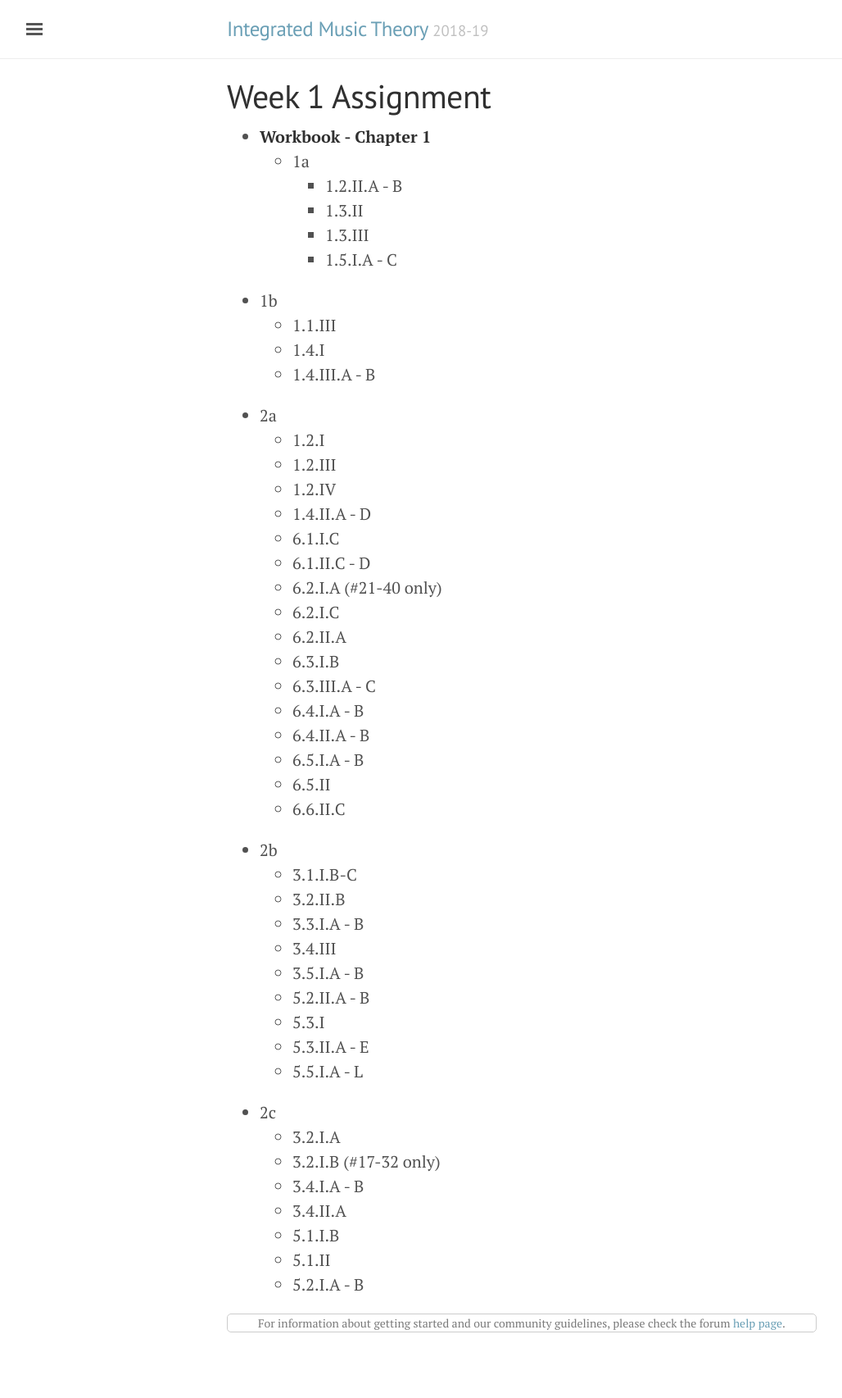
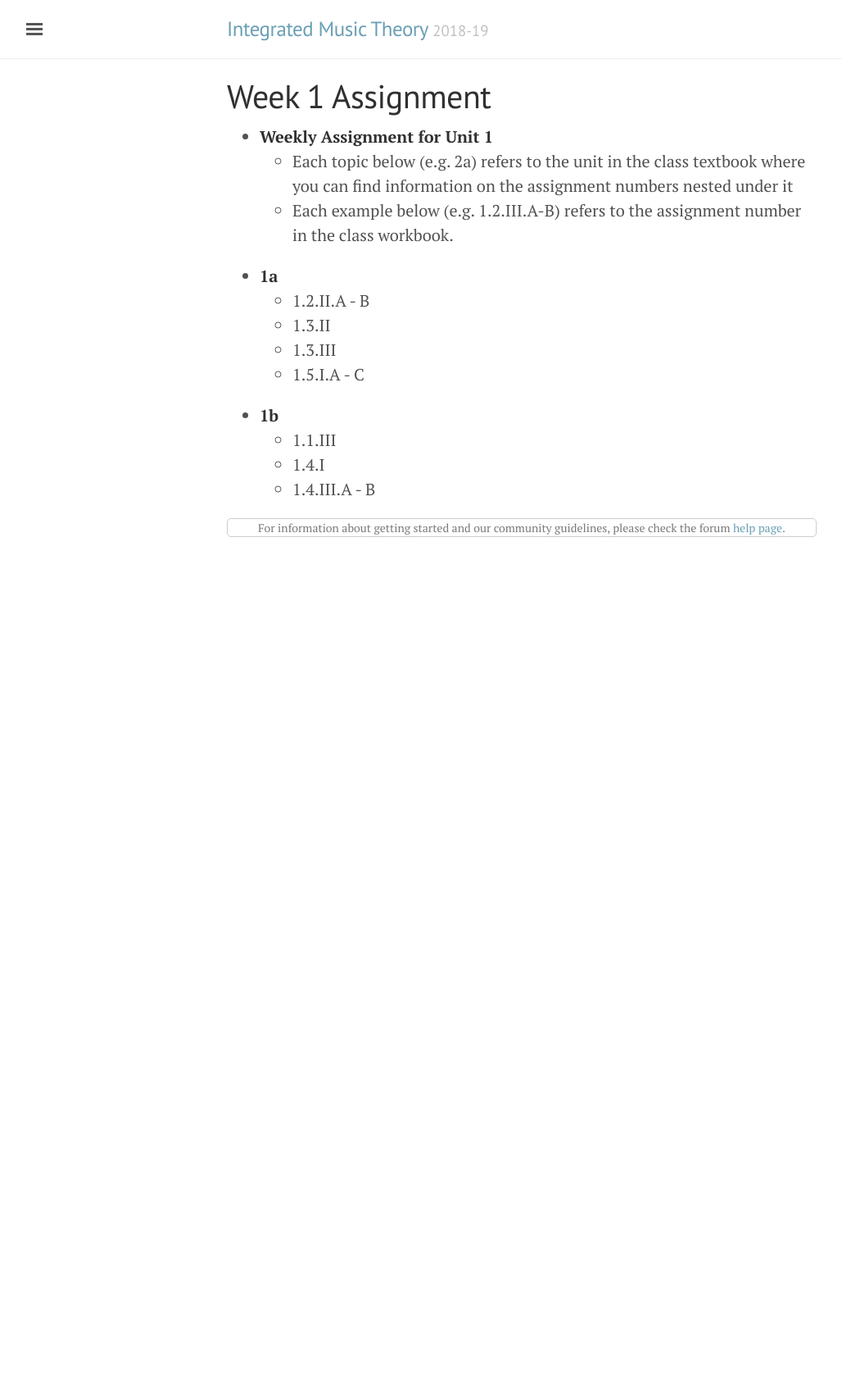
Before and after one commit to intmus/inttheory19-20, a Jekyll site: the page built from _assignments/Fall-semester/2018-08-27.md, in a window 1280 px wide. Shown: the whole page at 82% size, without its empty margins (3-1031 px from the left). Built offline with Jekyll 4.4.1, drawn with Linux system fonts in a browser that asks for light colours; comment, search, counter and statistics services are not loaded; after the commit the page ends 900 px from its top, so only the background shows below that.

Commit message:
unit 1 and 2 assignment updates

```diff
--- a/_assignments/Fall-semester/2018-08-27.md
+++ b/_assignments/Fall-semester/2018-08-27.md
@@ -4,48 +4,16 @@ due: Aug 27
 layout: forum
 ---
 
-- **Workbook - Chapter 1**
-  - 1a
+- **Weekly Assignment for Unit 1**
+    - Each topic below (e.g. 2a) refers to the unit in the class textbook where you can find information on the assignment numbers nested under it
+    - Each example below (e.g. 1.2.III.A-B) refers to the assignment number in the class workbook.
+
+- **1a**
     - 1.2.II.A - B
     - 1.3.II
     - 1.3.III
     - 1.5.I.A - C
-- 1b
+- **1b**
     - 1.1.III
     - 1.4.I
     - 1.4.III.A - B
-- 2a
-    - 1.2.I
-    - 1.2.III
-    - 1.2.IV
-    - 1.4.II.A - D
-    - 6.1.I.C
-    - 6.1.II.C - D
-    - 6.2.I.A (#21-40 only)
-    - 6.2.I.C
-    - 6.2.II.A
-    - 6.3.I.B
-    - 6.3.III.A - C
-    - 6.4.I.A - B
-    - 6.4.II.A - B
-    - 6.5.I.A - B
-    - 6.5.II
-    - 6.6.II.C
-- 2b
-    - 3.1.I.B-C
-    - 3.2.II.B
-    - 3.3.I.A - B
-    - 3.4.III
-    - 3.5.I.A - B
-    - 5.2.II.A - B
-    - 5.3.I
-    - 5.3.II.A - E
-    - 5.5.I.A - L
-- 2c
-    - 3.2.I.A
-    - 3.2.I.B (#17-32 only)
-    - 3.4.I.A - B
-    - 3.4.II.A
-    - 5.1.I.B
-    - 5.1.II
-    - 5.2.I.A - B
```
Also changed, not shown: _assignments/Fall-semester/2018-09-05.md (added, +45 -0 lines).
